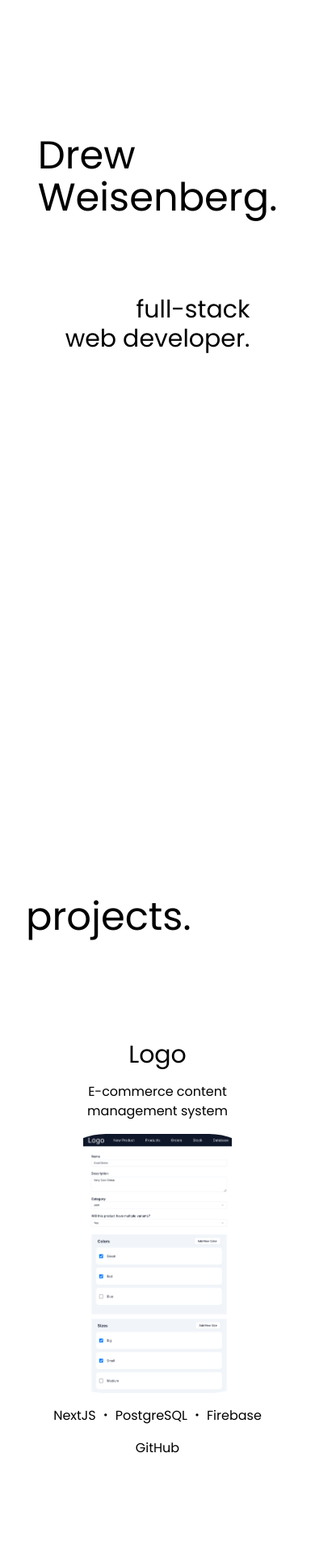
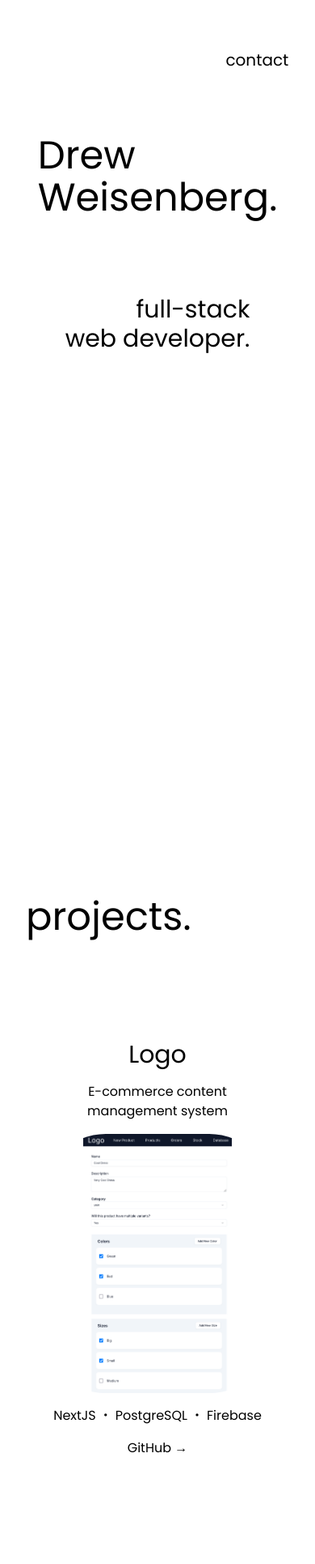
Before and after one commit to Weisenbergd/resume20205, a Next.js app: page / in a window 390 px wide. Shown: the top 1931 px of the page at 81% size. Built offline with nearby package versions, Linux system fonts and the light colour scheme.

Commit message:
style change add smooth scroll and contact

```diff
--- a/src/app/components/SectionDiv.tsx
+++ b/src/app/components/SectionDiv.tsx
@@ -1,9 +1,9 @@
 import clsx from "clsx";
 
-type Props = {
+type Props = React.HTMLAttributes<HTMLDivElement> & {
   children: React.ReactNode;
   variant: string;
-  className?: string;
+  className: string;
 };
 
 export default function SectionDiv({ children, variant, className }: Props) {
--- a/src/app/globals.css
+++ b/src/app/globals.css
@@ -17,6 +17,10 @@
   }
 }
 
+html {
+  scroll-behavior: smooth;
+}
+
 body {
   overflow-x: hidden;
   font-family: var(--font-poppins), sans-serif;
--- a/src/app/sections/About.tsx
+++ b/src/app/sections/About.tsx
@@ -24,16 +24,13 @@ export default function About() {
           </p>
         </div>
 
-        <div className="">
-          {/* <Photo
+        {/* <div className="">
+          <Photo
             source={"/Images/Screenshot 2025-02-02 at 18-04-48 Vite React.png"}
             alt={"test"}
             className="self-center w-full"
-          /> */}
-          {/* <div className="rounded-[5rem] h-80 bg-orange w-[18rem] object-top object-contain opacity-0 " /> */}
-
-          {/* <div className=""></div> */}
-        </div>
+          />
+        </div> */}
       </div>
       {/* </div> */}
 
--- a/src/app/sections/Contact.tsx
+++ b/src/app/sections/Contact.tsx
@@ -3,9 +3,13 @@ import SectionDiv from "../components/SectionDiv";
 
 export default function Contact() {
   return (
-    <SectionDiv variant="light" className="h-[30rem] lg:mb-[15rem] relative">
+    <SectionDiv
+      id="contact"
+      variant="light"
+      className="h-[30rem] lg:mb-[15rem] relative"
+    >
       <H2>contact.</H2>
-      <div className="">
+      <div className="" id="contact">
         {/* <div className="mt-10 relative transform translate-x-1/2 bg-dark  before:content-[''] before:h-96 before:w-[1px] before:bg-dark before:absolute before:-top-[19.3rem] "></div> */}
         {/* <div className="text-dark  h-fit w-fit md:w-[32rem]  mx-auto flex  md:transform md:translate-x-1/2"> */}
         <div className="flex justify-center md:justify-end z-50 relative">
--- a/src/app/sections/Hero.tsx
+++ b/src/app/sections/Hero.tsx
@@ -1,3 +1,4 @@
+import Link from "next/link";
 import Button from "../components/Button";
 import { H1 } from "../components/Headings";
 import Photo from "../components/Photo";
@@ -25,19 +26,25 @@ export default function Hero() {
         {/* <div className="rounded-[5rem] h-80 bg-orange w-[18rem] object-top object-contain " /> */}
       </div>
       <div className="md:order-1 text-3xl self-center md:self-start relative top-4 flex flex-col gap-12">
-        <p className="flex flex-col items-end ">
-          <span>full-stack</span>
-          <span className="w-full ">web developer.</span>
-          {/* <span className="w-full after:content-[''] relative after:absolute after:h-[1px] after:bg-dark after:w-[clamp(300px,100vw,500px)] after:-bottom-4 after:right-0">
+        <div className="flex flex-col justify-between h-full">
+          <p className="flex flex-col items-end ">
+            <span>full-stack</span>
+            <span className="w-full ">web developer.</span>
+            {/* <span className="w-full after:content-[''] relative after:absolute after:h-[1px] after:bg-dark after:w-[clamp(300px,100vw,500px)] after:-bottom-4 after:right-0">
             web developer.
           </span> */}
-        </p>
+          </p>
+          <div className="absolute flex justify-end text-xl top-[12rem] right-0 max-md:top-[-20rem] max-md:right-[-4rem]">
+            <Link
+              href="#contact"
+              scroll={true}
+              className="bg-dark p-4 rounded-xl rounded-tr-none text-light max-md:rounded-bl-none"
+            >
+              contact
+            </Link>
+          </div>
+        </div>
       </div>
-      {/* <div className="absolute bottom-0 left-0 flex justify-end text-xl">
-        <a href="#" className="bg-mustard p-4 rounded-2xl text-end ">
-          contact
-        </a>
-      </div> */}
     </SectionDiv>
   );
 }
--- a/src/app/sections/Projects.tsx
+++ b/src/app/sections/Projects.tsx
@@ -87,12 +87,8 @@ export default function Projects() {
               </ul>
               <ul className="flex flex-col gap-1">
                 {links.map(({ name, link }) => (
-                  <a
-                    className="even:text-orange odd:text-orange"
-                    href={link}
-                    key={link}
-                  >
-                    {name}
+                  <a className="" href={link} key={link}>
+                    {name} <span className="text-orange">&rarr;</span>
                   </a>
                 ))}
               </ul>
```
